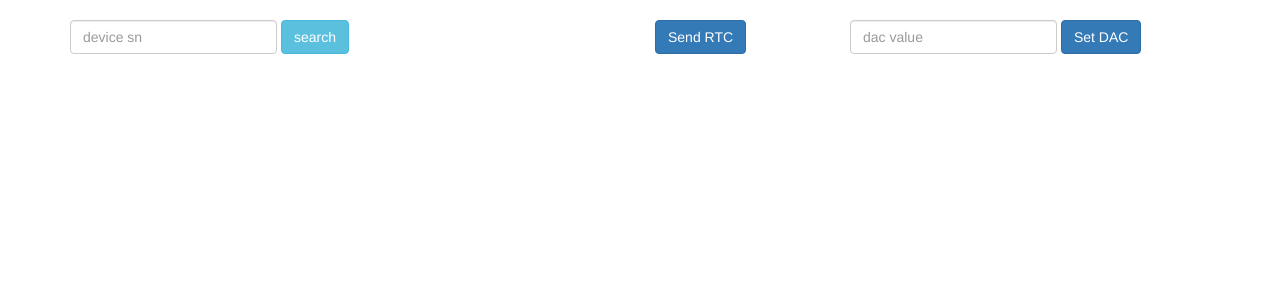
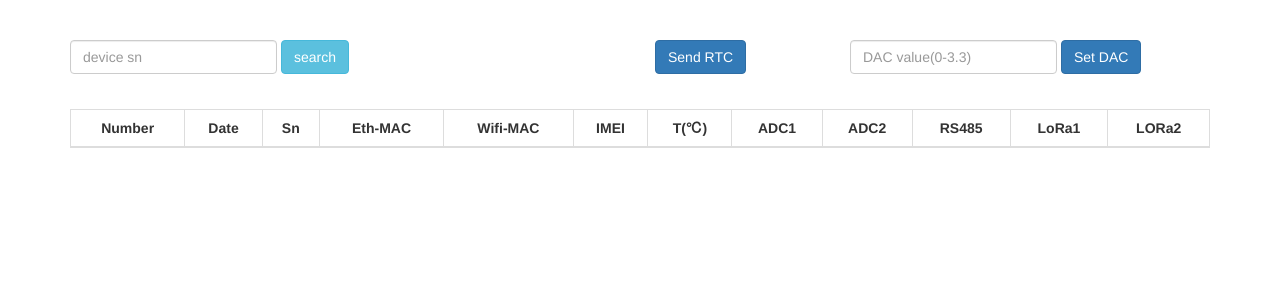
Before and after one commit to fanwenl/iBoxServer, a Django app: page / in a window 1280 px wide. Shown: the part 61-361 px from the top of the page. Run offline with Django 3.2, Linux system fonts and the light colour scheme; lists and menus that the app fills with data are empty; some libraries are stand-ins or nearby versions.

Commit message:
update file

```diff
--- a/iboxServer/settings.py
+++ b/iboxServer/settings.py
@@ -47,7 +47,7 @@ MIDDLEWARE = [
     'django.middleware.security.SecurityMiddleware',
     'django.contrib.sessions.middleware.SessionMiddleware',
     'django.middleware.common.CommonMiddleware',
-    'django.middleware.csrf.CsrfViewMiddleware',
+    # 'django.middleware.csrf.CsrfViewMiddleware',
     'django.contrib.auth.middleware.AuthenticationMiddleware',
     'django.contrib.messages.middleware.MessageMiddleware',
     'django.middleware.clickjacking.XFrameOptionsMiddleware',
--- a/main/templates/index.html
+++ b/main/templates/index.html
@@ -10,40 +10,7 @@
   <title>iBox Data Manager</title>
 
   {% bootstrap_css %} {% bootstrap_javascript %}
-  <style type="text/css">
-    .left {
-      width: 50px;
-      height: 30px;
-      float: left;
-    }
 
-    .center {
-      width: 50px;
-      height: 30px;
-      float: right;
-    }
-
-    .right {
-      width: 50px;
-      height: 30px;
-      float: right;
-    }
-  </style>
-  <style>
-    table.lamp {
-      width: 100%;
-      border: 1px solid #d4d4d4;
-    }
-
-    table.lamp th,
-    td {
-      padding: 10px;
-    }
-
-    table.lamp td {
-      width: 40px;
-    }
-  </style>
 </head>
 
 <body>
@@ -63,31 +30,28 @@
       <!--/.nav-collapse -->
     </div>
   </nav>
-
+  <br />
   <div class="container">
     <div class="row">
       <div class="col-md-4">
-        <form class="form-inline" role="form" method="POST" action="{% url 'main:display_msg' %}">
+        <form class="form-inline" method="POST" action="{% url 'main:display_msg' %}">
           <div class="form-group">
-            <label class="sr-only" for="name">search</label>
-            <input type="text" class="form-control" id="search" placeholder="device sn"> {% csrf_token %} {{ form.as_p }}
-            <button type="button" class="btn btn-info" name="submit">search</button>
+            <input type="number" class="form-control" name="sn" placeholder="device sn">
+            <input type="submit" class="btn btn-info" value="search">
           </div>
         </form>
       </div>
       <div class="col-md-1 col-md-offset-2">
         <form method="POST" action="{% url 'main:publish_rtc' %}">
-          {% csrf_token %} {{ form.as_p }}
-          <button type="button" class="btn btn-primary" name="submit">Send RTC</button>
+          <input type="submit" class="btn btn-primary" value="Send RTC">
         </form>
       </div>
       <div class="col-md-4 col-md-offset-1">
         <form class="form-inline" role="form" method="POST" action="{% url 'main:publish_dac' %}">
           <div class="form-group">
-            <label class="sr-only" for="name">dac</label>
-            <input type="text" class="form-control" id="dac" placeholder="dac value">
-            <button type="button" class="btn btn-primary" name="submit">Set DAC</button>
-            {% csrf_token %} {{ form.as_p }}
+          {% csrf_token %}
+          <input type="number" class="form-control" name="dac" placeholder="DAC value(0-3.3)">
+          <input type="submit" class="btn btn-primary" value="Set DAC">
           </div>
         </form>
       </div>
@@ -95,7 +59,47 @@
   </div>
   </div>
   </div>
+  <br />
+  <div class="panel-body container">
+    <section id="no-more-tables">
+      <table class="table noneColBorder table-bordered table-hover table-striped">
+        <thead class="cf">
+          <tr>
+            <th class="text-center">Number</th>
+            <th class="text-center">Date</th>
+            <th class="text-center">Sn</th>
+            <th class="text-center">Eth-MAC</th>
+            <th class="text-center">Wifi-MAC</th>
+            <th class="text-center">IMEI</th>
+            <th class="text-center">T(℃)</th>
+            <th class="text-center">ADC1</th>
+            <th class="text-center">ADC2</th>
+            <th class="text-center">RS485</th>
+            <th class="text-center">LoRa1</th>
+            <th class="text-center">LORa2</th>
+          </tr>
+        </thead>
+        <tbody>
+          {% for msg in msgs %}
+          <tr>
+            <td> {{ forloop.counter }}</td>
+            <td> {{ msg.1|date:"Y-m-d H:i:s" }}</td>
+            <td> {{ msg.2 }}</td>
+            <td> {{ msg.3 }}</td>
+            <td> {{ msg.4 }}</td>
+            <td> {{ msg.5 }}</td>
+            <td> {{ msg.6 }}</td>
+            <td> {{ msg.7 }}</td>
+            <td> {{ msg.8 }}</td>
+            <td> {{ msg.9 }}</td>
+            <td> {{ msg.10 }}</td>
+            <td> {{ msg.11 }}</td>
+          </tr>
+          {% endfor %}
+        </tbody>
+      </table>
+    </section>
+  </div>
 
 </body>
-
 </html>
--- a/main/urls.py
+++ b/main/urls.py
@@ -1,12 +1,11 @@
+from django.urls import path
 from . import views
-from django.urls import path, include
-
 
 app_name = 'main'
 
 urlpatterns = [
-    path('', views.index, name = 'index'),
-    path('', views.display_msg, name = 'display_msg'),
-    path('', views.publish_rtc, name = 'publish_rtc'),
-    path('', views.publish_dac, name = 'publish_dac'),
+    path('', views.index, name='index'),
+    path('msg/', views.display_msg, name='display_msg'),
+    path('rtc/', views.publish_rtc, name='publish_rtc'),
+    path('dac/', views.publish_dac, name='publish_dac'),
 ]
--- a/main/views.py
+++ b/main/views.py
@@ -1,19 +1,65 @@
 from django.shortcuts import render
-from django.http import HttpResponseRedirect
 from django.urls import reverse
+from django.db import connection
+from . models import dac, msg
+from . mqtt  import mqtt_publish
+import json
+import time
 
-# Create your views here.
+
+def get_cursor():
+    return connection.cursor()
+
+
 def index(request):
     """ 主页 """
     return render(request, 'index.html')
 
+
 def display_msg(request):
-    return render(request, 'index.html')
+    if request.method != 'POST':
+        pass
+    else:
+        sn = request.POST.get('sn')
+        if sn != '':
+            # cursor = get_cursor()
+            # cursor.execute(
+            #     "select id,time,sn,imei,eth_mac,wifi_mac,temper,adc1,adc2,rs485,lora1,lora2 from main_msg where sn=%s" % sn)
+            # msgs = cursor.fetchall()
+            msgs = msg.objects.filter(sn=sn)
+            # msgs = msg.objects.all()
+            print(msgs)
+            print(type(msgs))
+            return render(request, 'index.html', context={"msgs": msgs})
+        else:
+            return render(request, 'index.html')
+
 
 def publish_rtc(request):
     """ 下发RTC时间 """
+    if request.method != 'POST':
+        pass
+    else:
+        print("下发RTC")
+        data = {'rtc':int(time.time())}
+        data=json.dumps(data)
+        print(data)
+        mqtt_publish("mqtt/config",data)
     return render(request, 'index.html')
+
 
 def publish_dac(request):
     """ 下发DAC的值 """
-    return 0
+    if request.method != 'POST':
+        pass
+    else:
+        dac_data = request.POST.get('dac')
+        if dac_data != '':
+            dac_value = dac(data = dac_data)
+            dac_value.save()
+            print("下发DAC")
+            data = {'dac':dac_data}
+            data=json.dumps(data)
+            print(data)
+            mqtt_publish("mqtt/action",data)
+    return render(request, 'index.html')
```
Also changed, not shown: main/models.py (+19 -13 lines), main/mqtt.py (+35 -25 lines), main/migrations/0004_auto_20180804_2152.py (added).
